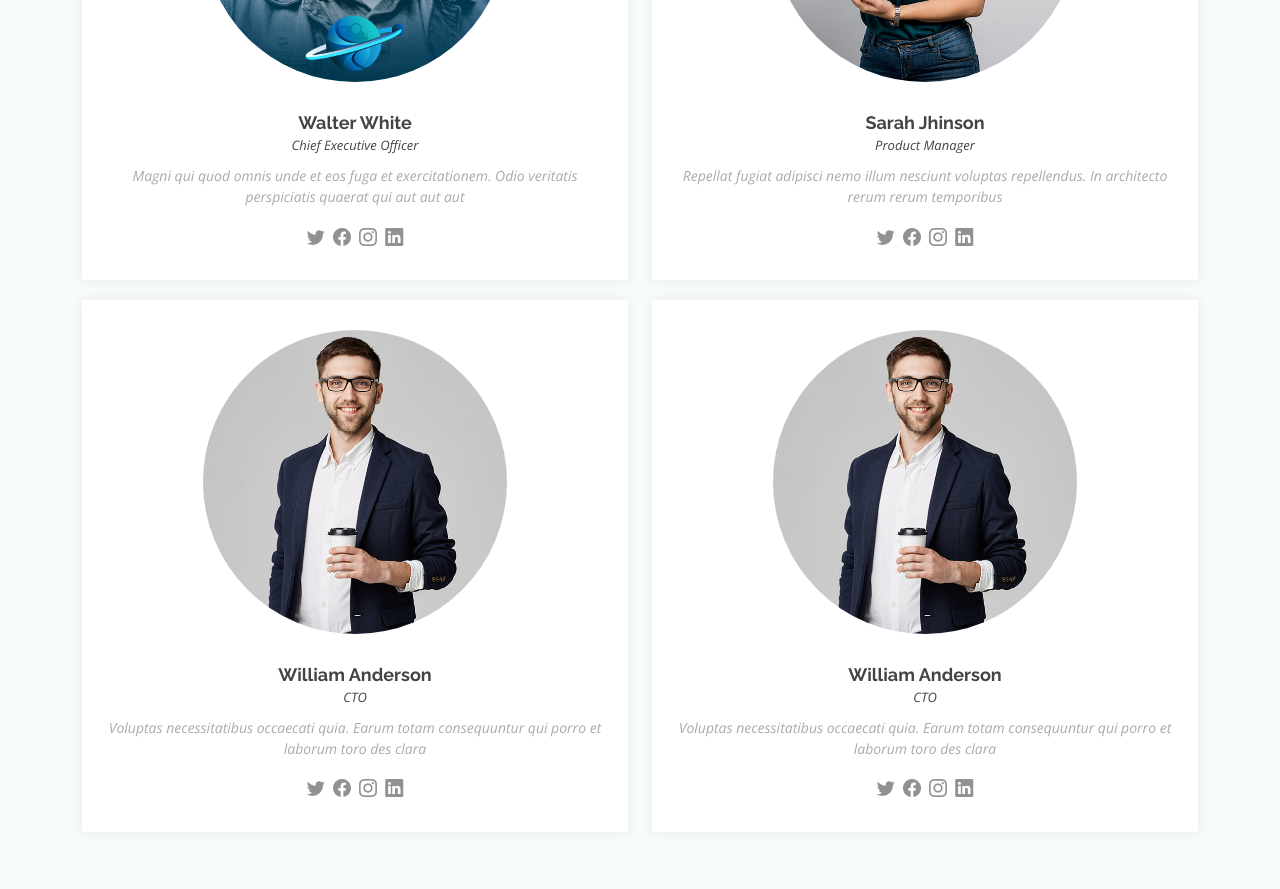
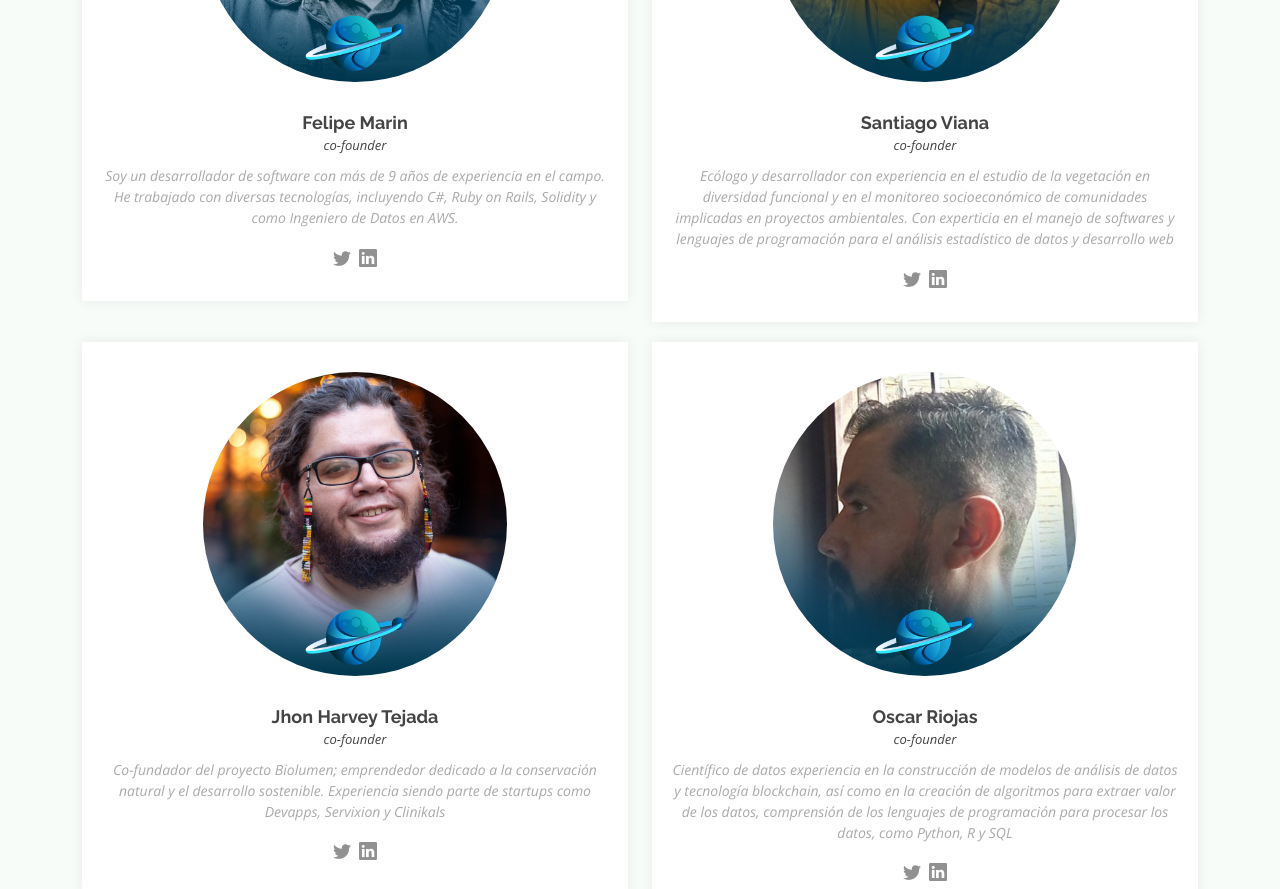
Before and after one commit to Oriojas/BIOrbit_landing, a plain HTML site: page index.html in a window 1280 px wide. Shown: the part 5200-6089 px from the top of the page. Drawn offline with nearby package versions, Linux system fonts and the light colour scheme.

Commit message:
feat: update members

```diff
--- a/index.html
+++ b/index.html
@@ -531,67 +531,59 @@
           <div class="col">
             <div class="member">
               <img src="assets/img/team/team-1.png" alt="">
-              <h4>Walter White</h4>
-              <span>Chief Executive Officer</span>
+              <h4>Felipe Marin</h4>
+              <span>co-founder</span>
               <p>
-                Magni qui quod omnis unde et eos fuga et exercitationem. Odio veritatis perspiciatis quaerat qui aut aut aut
+                Soy un desarrollador de software con más de 9 años de experiencia en el campo. He trabajado con diversas tecnologías, incluyendo C#, Ruby on Rails, Solidity y como Ingeniero de Datos en AWS.
               </p>
               <div class="social">
-                <a href=""><i class="bi bi-twitter"></i></a>
-                <a href=""><i class="bi bi-facebook"></i></a>
-                <a href=""><i class="bi bi-instagram"></i></a>
-                <a href=""><i class="bi bi-linkedin"></i></a>
+                <a href="https://twitter.com/felipemarinWeb3"><i class="bi bi-twitter"></i></a>
+                <a href="http://linkedin.com/in/luis-felipe-marin-giraldo/"><i class="bi bi-linkedin"></i></a>
               </div>
             </div>
           </div>
 
           <div class="col">
             <div class="member">
-              <img src="assets/img/team/team-2.jpg" alt="">
-              <h4>Sarah Jhinson</h4>
-              <span>Product Manager</span>
+              <img src="assets/img/team/team-2.png" alt="">
+              <h4>Santiago Viana</h4>
+              <span>co-founder</span>
               <p>
-                Repellat fugiat adipisci nemo illum nesciunt voluptas repellendus. In architecto rerum rerum temporibus
+                Ecólogo y desarrollador con experiencia en el estudio de la vegetación en diversidad funcional y en el monitoreo socioeconómico de comunidades implicadas en proyectos ambientales. Con experticia en el manejo de softwares y lenguajes de programación para el análisis estadístico de datos y desarrollo web
               </p>
               <div class="social">
-                <a href=""><i class="bi bi-twitter"></i></a>
-                <a href=""><i class="bi bi-facebook"></i></a>
-                <a href=""><i class="bi bi-instagram"></i></a>
-                <a href=""><i class="bi bi-linkedin"></i></a>
+                <a href="https://twitter.com/salviega"><i class="bi bi-twitter"></i></a>
+                <a href="https://www.linkedin.com/in/salviega"><i class="bi bi-linkedin"></i></a>
               </div>
             </div>
           </div>
           <div class="w-100"></div>
           <div class="col">
             <div class="member">
-              <img src="assets/img/team/team-3.jpg" alt="">
-              <h4>William Anderson</h4>
-              <span>CTO</span>
+              <img src="assets/img/team/team-3.png" alt="">
+              <h4>Jhon Harvey Tejada</h4>
+              <span>co-founder</span>
               <p>
-                Voluptas necessitatibus occaecati quia. Earum totam consequuntur qui porro et laborum toro des clara
+                Co-fundador del proyecto Biolumen; emprendedor dedicado a la conservación natural y el desarrollo sostenible. Experiencia siendo parte de startups como Devapps, Servixion y Clinikals
               </p>
               <div class="social">
-                <a href=""><i class="bi bi-twitter"></i></a>
-                <a href=""><i class="bi bi-facebook"></i></a>
-                <a href=""><i class="bi bi-instagram"></i></a>
-                <a href=""><i class="bi bi-linkedin"></i></a>
+                <a href="https://twitter.com/0xjh0n"><i class="bi bi-twitter"></i></a>
+                <a href="https://www.linkedin.com/in/jhontejada/"><i class="bi bi-linkedin"></i></a>
               </div>
             </div>
           </div>
 
           <div class="col d-flex align-items-stretch">
             <div class="member">
-              <img src="assets/img/team/team-3.jpg" alt="">
-              <h4>William Anderson</h4>
-              <span>CTO</span>
+              <img src="assets/img/team/team-4.png" alt="">
+              <h4>Oscar Riojas</h4>
+              <span>co-founder</span>
               <p>
-                Voluptas necessitatibus occaecati quia. Earum totam consequuntur qui porro et laborum toro des clara
+                Científico de datos experiencia en la construcción de modelos de análisis de datos y tecnología blockchain, así como en la creación de algoritmos para extraer valor de los datos, comprensión de los lenguajes de programación para procesar los datos, como Python, R y SQL
               </p>
               <div class="social">
-                <a href=""><i class="bi bi-twitter"></i></a>
-                <a href=""><i class="bi bi-facebook"></i></a>
-                <a href=""><i class="bi bi-instagram"></i></a>
-                <a href=""><i class="bi bi-linkedin"></i></a>
+                <a href="https://twitter.com/OriojasP?t=xT2nxBAIsIaOR40wVSHAuQ&s=09"><i class="bi bi-twitter"></i></a>
+                <a href="https://www.linkedin.com/in/oscar-riojas-data-scientist-ml-engineer"><i class="bi bi-linkedin"></i></a>
               </div>
             </div>
           </div>
```
Also changed, not shown: assets/img/team/team-2 temp.jpg (renamed from assets/img/team/team-2.jpg), assets/img/team/team-2.png (added), assets/img/team/team-3 temp.jpg (renamed from assets/img/team/team-3.jpg), assets/img/team/team-3.png (added), assets/img/team/team-4.png (added).
